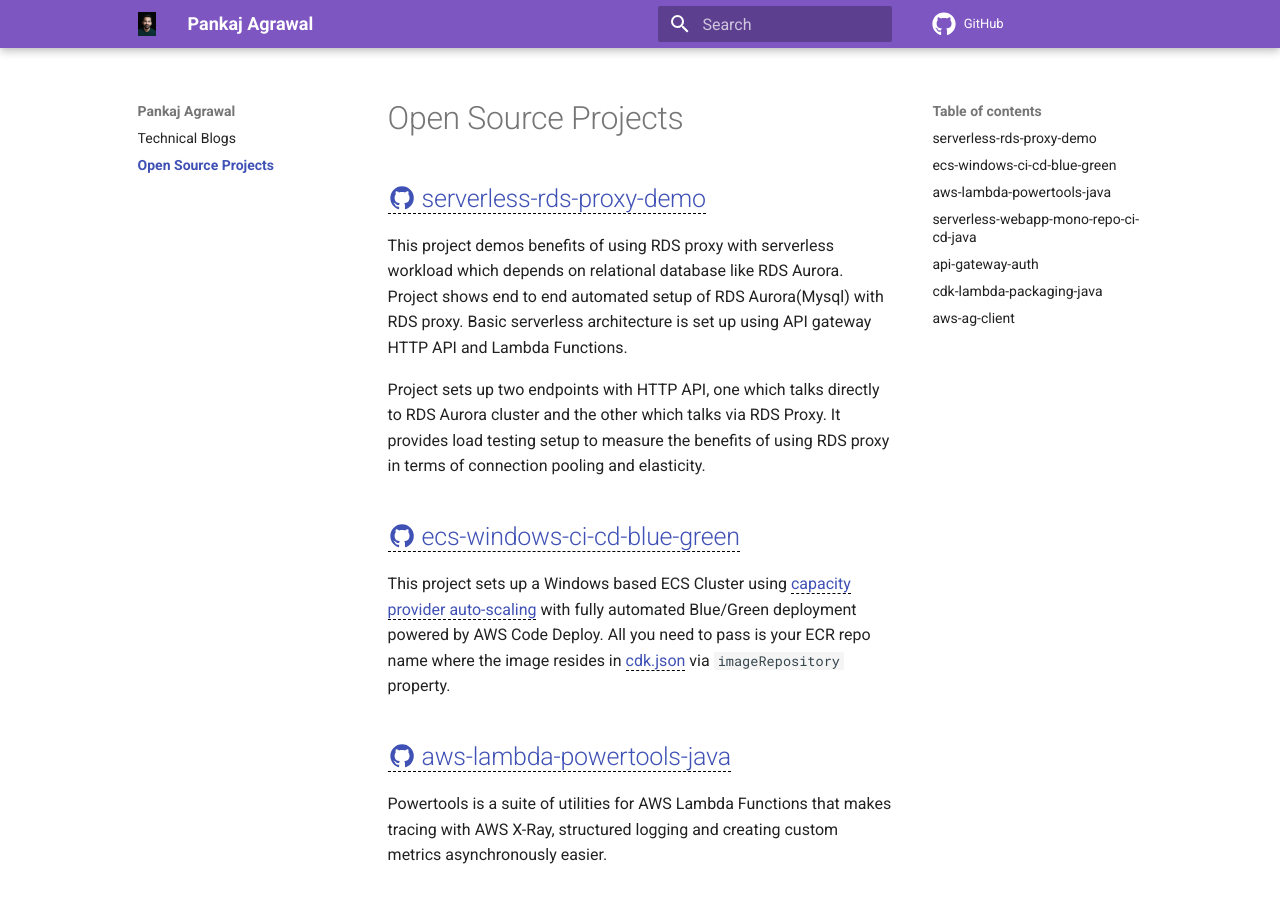
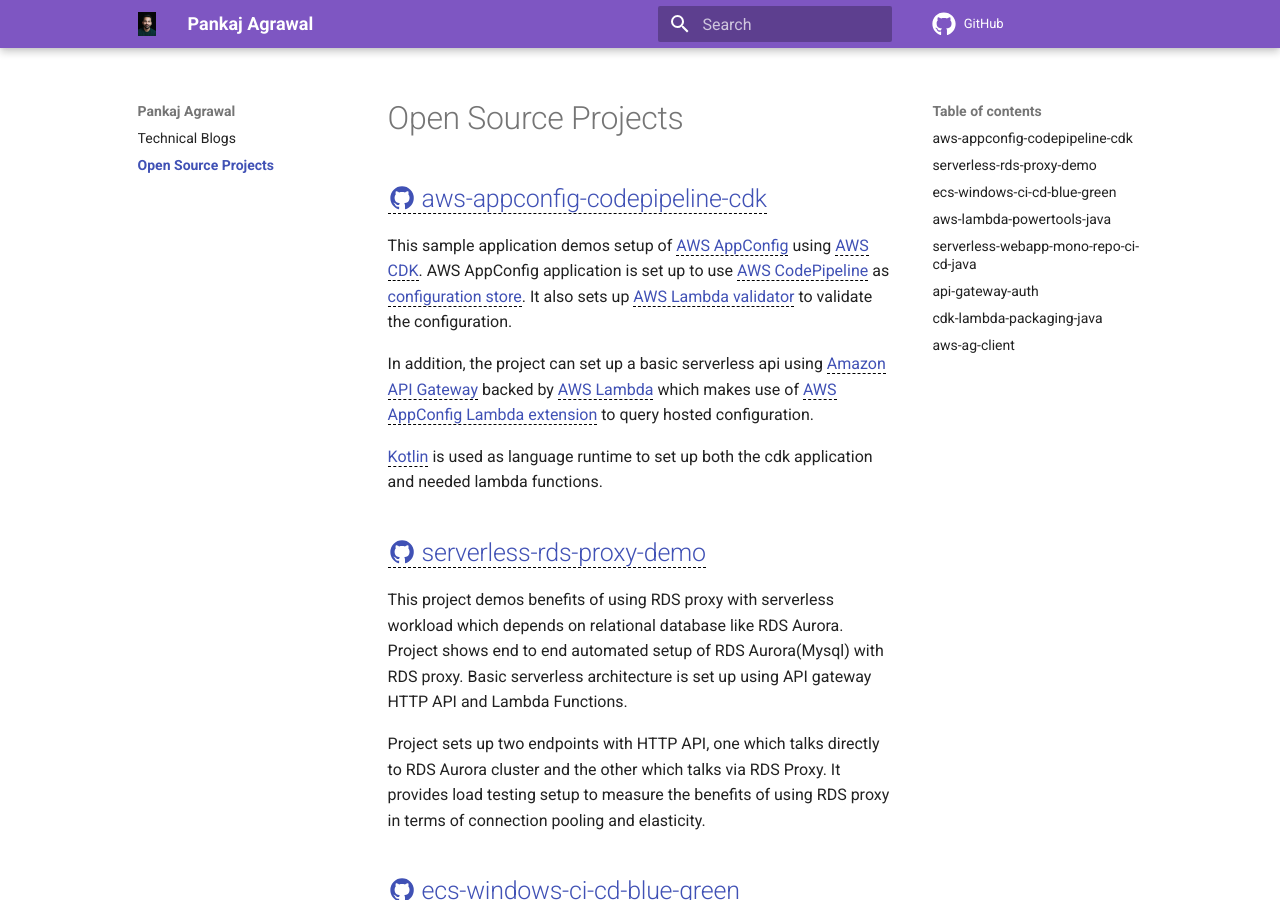
Before and after one commit to pankajagrawal16/pankajagrawal16.github.io, an MkDocs documentation site: the page built from docs/code/index.md, in a window 1280 px wide and 900 px high. Built offline with MkDocs 1.6.1 and Material for MkDocs 9.7.7, drawn with Linux system fonts in a browser that asks for light colours; a script that is not in the unit is left out; comment, search, counter and statistics services are not loaded.

Commit message:
Update index.md

```diff
--- a/docs/code/index.md
+++ b/docs/code/index.md
@@ -2,6 +2,18 @@
 title: Open Source Projects
 
 # Open Source Projects
+
+## [:material-github: aws-appconfig-codepipeline-cdk](https://github.com/aws-samples/aws-appconfig-codepipeline-cdk){target=_blank}
+
+This sample application demos setup of [AWS AppConfig](https://docs.aws.amazon.com/appconfig/latest/userguide/what-is-appconfig.html) using [AWS CDK](https://aws.amazon.com/cdk/). AWS AppConfig application is
+set up to use [AWS CodePipeline](https://aws.amazon.com/codepipeline/) as [configuration store](https://docs.aws.amazon.com/appconfig/latest/userguide/appconfig-creating-configuration-and-profile.html). It also sets up [AWS Lambda validator](https://docs.aws.amazon.com/appconfig/latest/userguide/appconfig-creating-configuration-and-profile-validators.html) to validate
+the configuration.
+
+In addition, the project can set up a basic serverless api using [Amazon API Gateway](https://docs.aws.amazon.com/apigateway/latest/developerguide/apigateway-rest-api.html)
+backed by [AWS Lambda](https://aws.amazon.com/lambda/) which makes use of [AWS AppConfig Lambda extension](https://docs.aws.amazon.com/appconfig/latest/userguide/appconfig-integration-lambda-extensions.html) to query hosted configuration.
+
+[Kotlin](https://kotlinlang.org/) is used as language runtime to set up both the cdk application and needed lambda functions.
+
 
 ## [:material-github: serverless-rds-proxy-demo](https://github.com/aws-samples/serverless-rds-proxy-demo){target=_blank}
 
```
